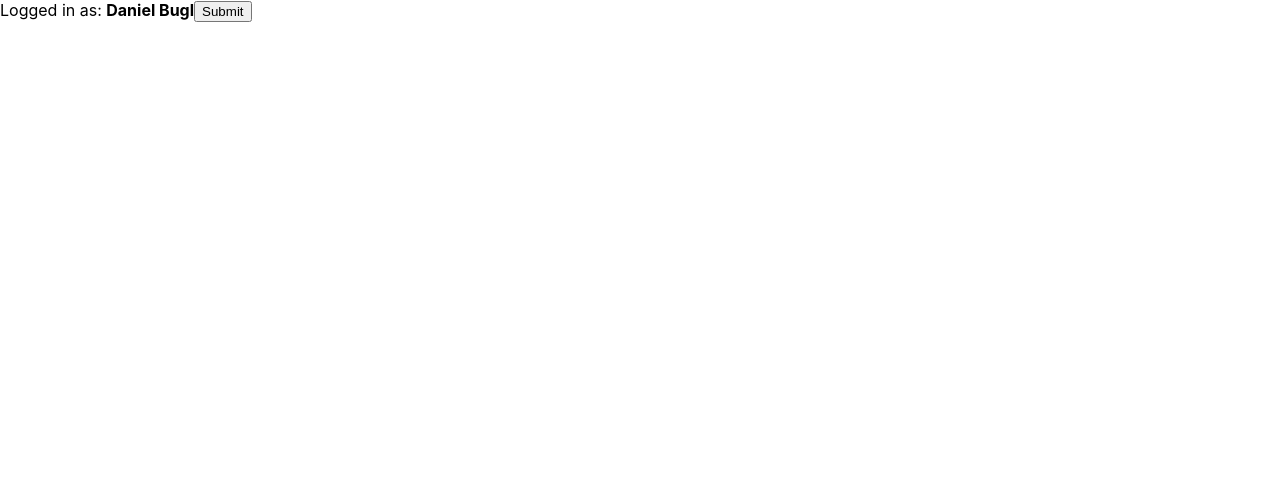
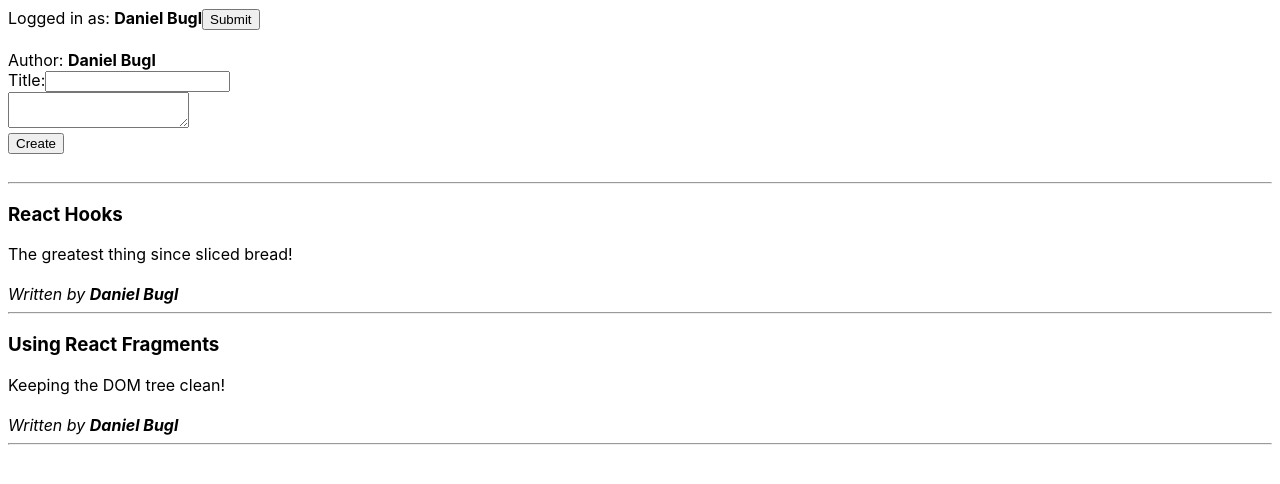
Before and after one commit to geoerika/LRH-chapter3-1, a React (Create React App) app: page / in a window 1280 px wide. Shown: the top 484 px of the page. Built offline with nearby package versions, Linux system fonts and the light colour scheme.

Commit message:
placed all components so far in app

```diff
--- a/src/App.js
+++ b/src/App.js
@@ -1,14 +1,24 @@
 import React from 'react'
 
+import PostList from './post/PostList'
+import CreatePost from './post/CreatePost'
 import UserBar from './user/UserBar'
-import './App.css'
 
-function App() {
+const user = 'Daniel Bugl'
+const posts = [
+    { title: 'React Hooks', content: 'The greatest thing since sliced bread!', author: 'Daniel Bugl' },
+    { title: 'Using React Fragments', content: 'Keeping the DOM tree clean!', author: 'Daniel Bugl' }
+]
+
+export default function App () {
   return (
-    <div>
+    <div style={{ padding: 8 }}>
       <UserBar />
+        <br />
+        <CreatePost user={user} />
+        <br />
+        <hr />
+        <PostList posts={posts} />
     </div>
   )
 }
-
-export default App;
```
